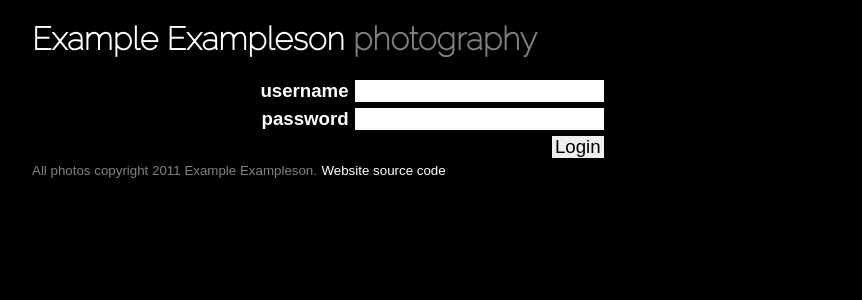
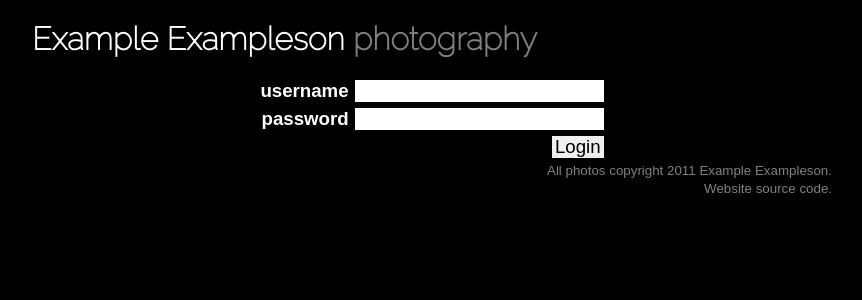
Before and after one commit to jfinkels/ophot, a Flask app: page /login in a window 1280 px wide. Shown: the top 300 px of the page, without its empty margins (208-1070 px from the left). Run offline with Flask 2, Linux system fonts and the light colour scheme; parts of the project's set-up code (start-up, migrations or seed data) failed here and were passed over; some libraries are stand-ins or nearby versions.

Commit message:
ensure that copyright notice and website source code notice are on separate lines, and right aligned

```diff
--- a/ophot/static/style/style.css
+++ b/ophot/static/style/style.css
@@ -206,6 +206,19 @@ form {
   font-weight: bold;
 }
 
+footer {
+  color: gray;
+  text-align: right;
+}
+
+footer a:link, footer a:visited {
+  color: gray;
+}
+
+footer a:hover {
+  color: white;
+}
+
 h1 {
   margin: 0px 0px 20px 0px;
   font-family: 'Raleway', sans-serif;
@@ -230,13 +243,6 @@ p.description {
 
 p.description a:hover {
   text-decoration: underline;
-}
-
-small#copyright {
-  color: gray;
-/*  font-size: small; */
-  margin-top: 1em;
-  text-align: right;
 }
 
 table {
--- a/ophot/templates/layout.html
+++ b/ophot/templates/layout.html
@@ -64,10 +64,16 @@
     {% block content %}
     {% endblock %}
     <footer>
-      <small id="copyright">All photos copyright 2011 {{ realname }}.</small>
-      <small id="source">
-        <a href="https://bitbucket.org/jfinkels/ophot">Website source code</a>
-      </small>
+      <p>
+        <small id="copyright">All photos copyright 2011 {{ realname }}.</small>
+      </p>
+      <p>
+        <small id="source">
+          <a href="https://bitbucket.org/jfinkels/ophot">
+            Website source code.
+          </a>
+        </small>
+      </p>
     </footer>
   </div>
 </body>
```
